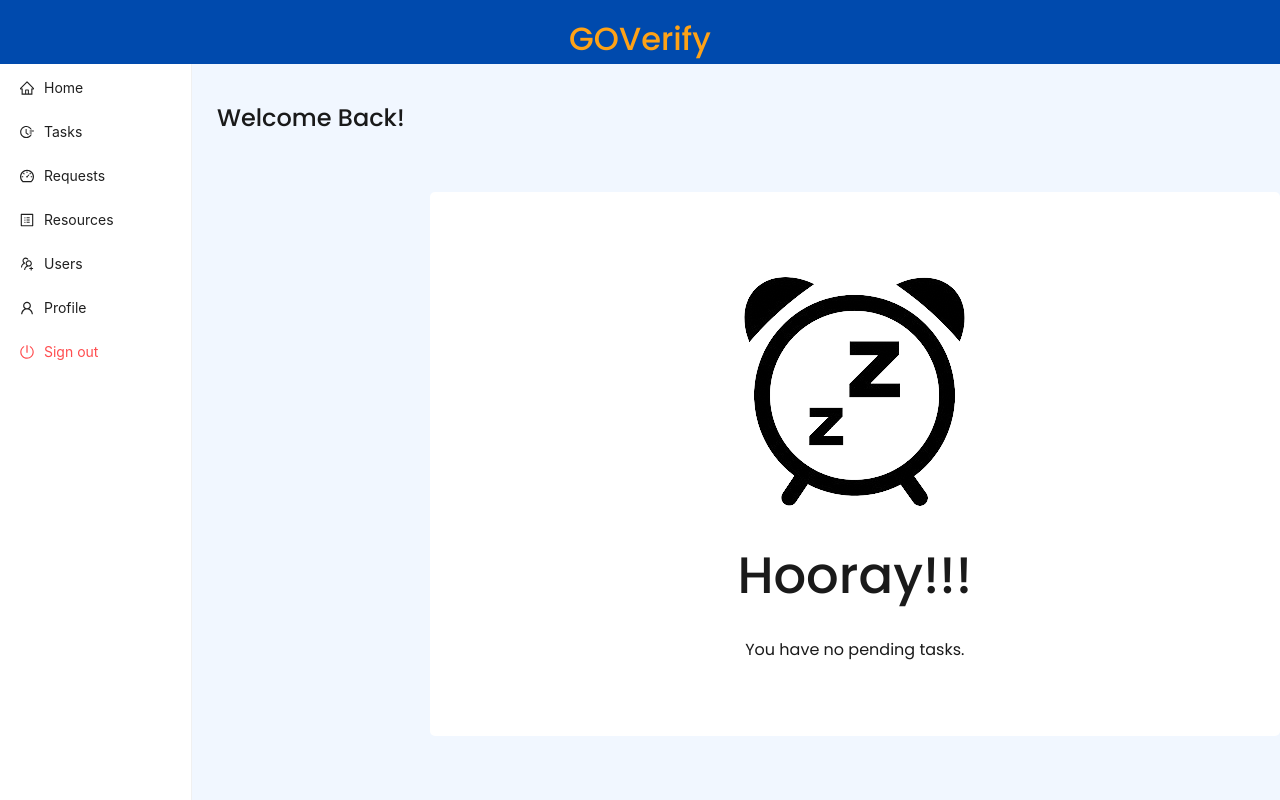
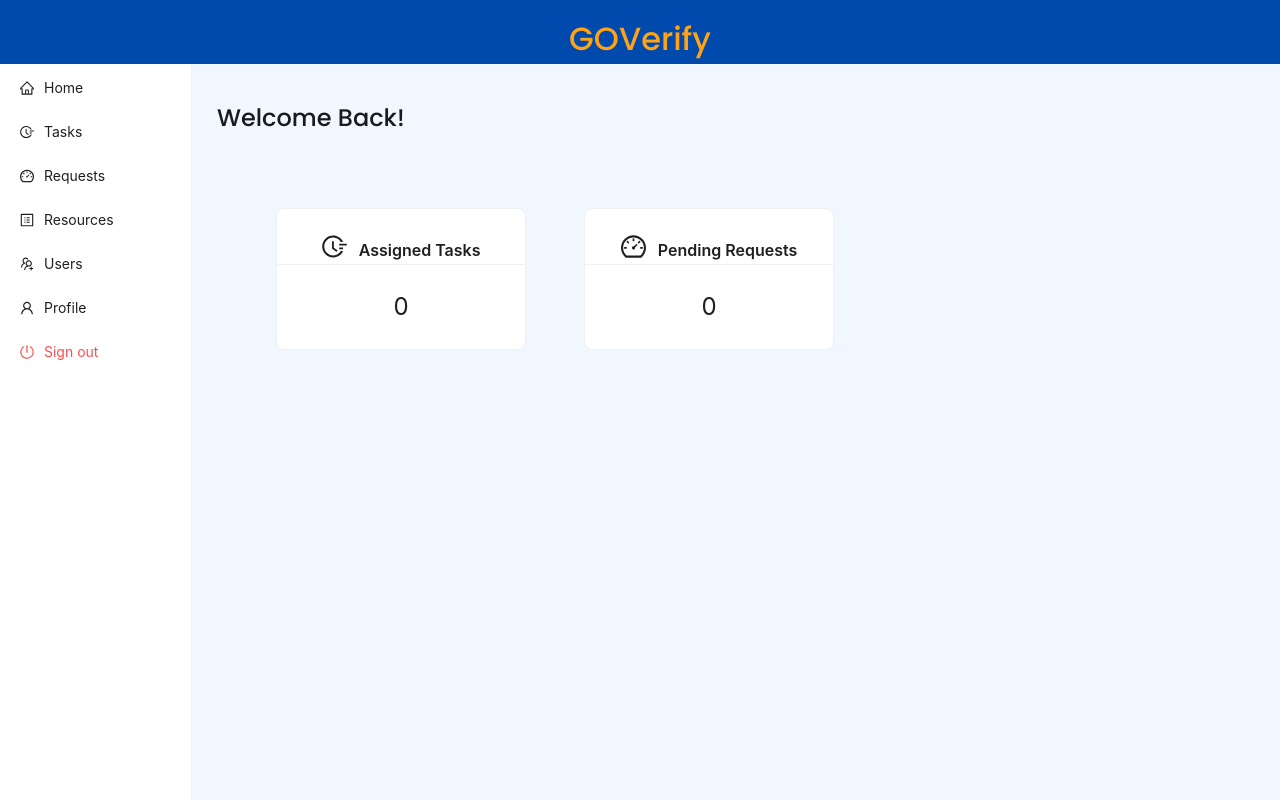
Before and after one commit to MayokunOyefeso/GOVErify, a React (Vite) app in the folder frontend/: page /admin-tasks in a window 1280 px wide. Built offline with nearby package versions, Linux system fonts and the light colour scheme.

Commit message:
Create Dashboard for Admin Homepage

```diff
--- /dev/null
+++ b/frontend/src/Components/DashboardCard.tsx
@@ -0,0 +1,20 @@
+import { Card, Space, Statistic } from "antd";
+import "../Pages/pages.css"
+import { ReactNode } from "react";
+
+interface DashboardCardProps {
+    icon: ReactNode;
+    title: string;
+    value: number;
+}
+
+const DashboardCard: React.FC<DashboardCardProps> = ({icon, title, value }) => {
+    return (
+        <Card title={<span><br />{icon}&nbsp;&nbsp;&nbsp;{title}<br /></span>} className="custom-card">
+            <Space direction="horizontal">
+                <Statistic value = {value}></Statistic>
+            </Space>
+        </Card>
+    );
+};
+export default DashboardCard;
--- a/frontend/src/Pages/Admin/HomeView.tsx
+++ b/frontend/src/Pages/Admin/HomeView.tsx
@@ -1,15 +1,21 @@
 import '../pages.css';
-import snooze from "../../images/snooze.png"
+import { Space } from 'antd';
+import DashboardCard from '../../Components/DashboardCard';
+import { DashboardOutlined, FieldTimeOutlined } from "@ant-design/icons/lib/icons";
+
+
 
 function AdminHomeView() {
     return (
         <>
             <h1 className='page-title'>Welcome&nbsp;Back!</h1>
-            <div className="centered-box">
-                <img src={ snooze } className="snooze" alt="Snooze" />
-                <h1>Hooray!!!</h1>
-                <p>You have no pending tasks.</p>
+            <div className = "dashboard">
+            <Space direction='horizontal'>
+                <DashboardCard icon={<FieldTimeOutlined style={{fontSize: 25, left: "0px"}}/>} title="Assigned Tasks" value={0} ></DashboardCard>
+                <DashboardCard icon={<DashboardOutlined style={{fontSize: 25, left: "0px"}}/>} title="Pending Requests" value={0} ></DashboardCard>
+            </Space>
             </div>
+
         </>
     )
 
--- a/frontend/src/Pages/pages.css
+++ b/frontend/src/Pages/pages.css
@@ -8,6 +8,16 @@
     margin-top: 10%; /* Adjust margin top as needed */
     margin-bottom: 5%;
 }
+.custom-card{
+    width: 250px;
+    margin-right: 50px;
+}
+.dashboard{
+    margin-top: 10%;
+    margin-left: -12%;
+    text-align: center;
+}
+
 .top-content {
     margin-top: 0.5%;
     margin-left: 5%;
```
Also changed, not shown: 2 other files (tests, documents, lock files or other folders).
